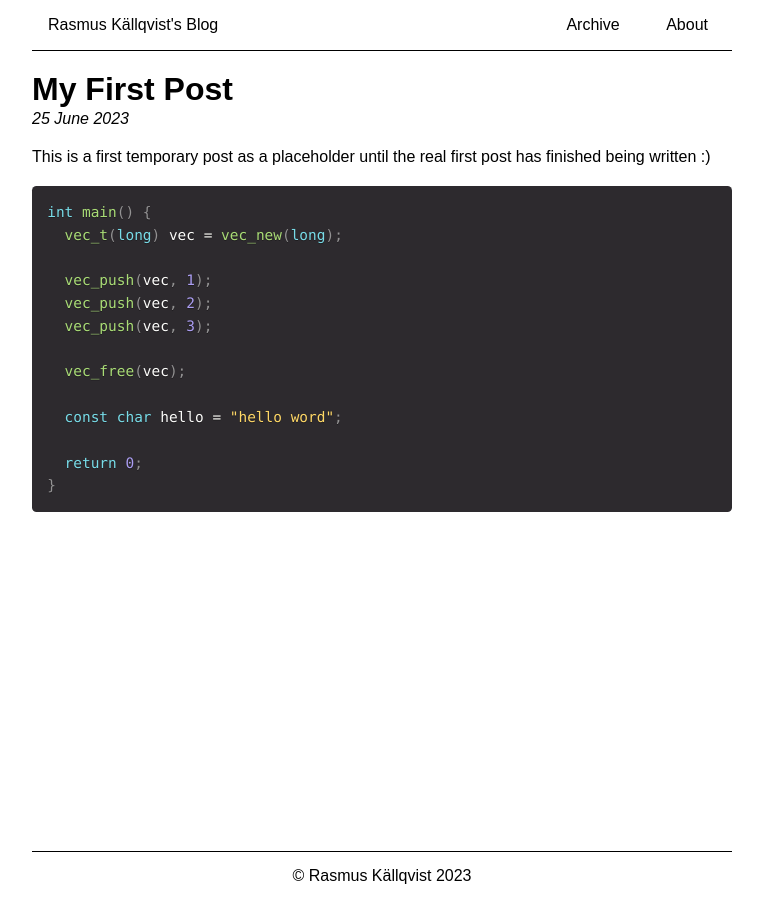
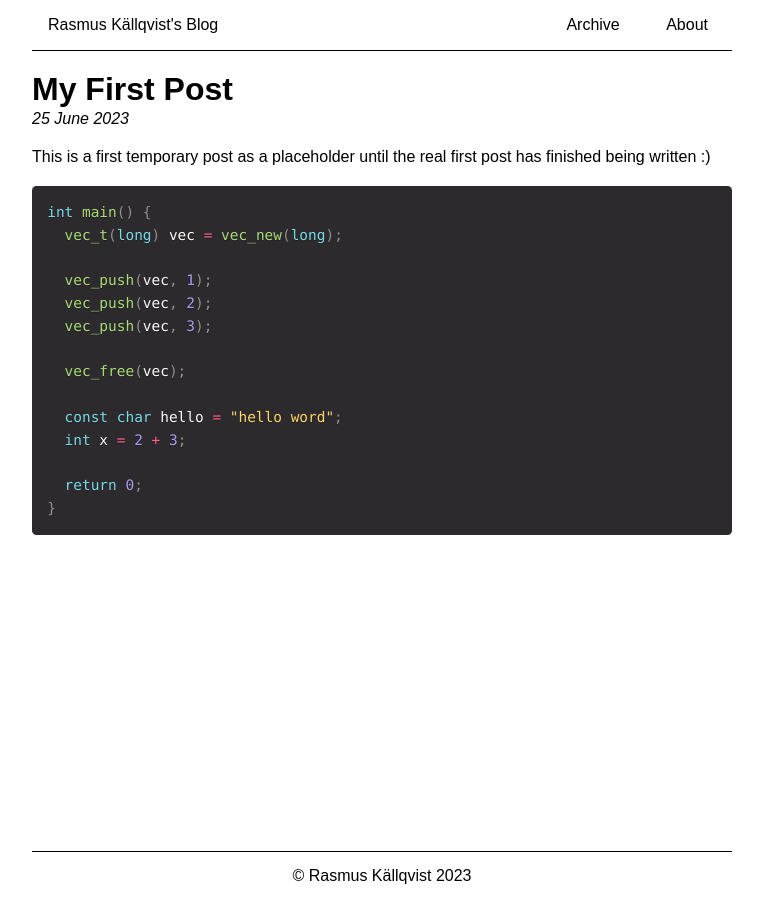
Before and after one commit to Warwolt/warwolt.github.io, a Jekyll site: the page built from _posts/2023-06-25-first-post.md, in a window 1280 px wide. Shown: the whole page, without its empty margins (258-1021 px from the left). Built offline with Jekyll 4.4.1, drawn with Linux system fonts in a browser that asks for light colours.

Commit message:
More color changes

```diff
--- a/_posts/2023-06-25-first-post.md
+++ b/_posts/2023-06-25-first-post.md
@@ -17,6 +17,7 @@
   vec_free(vec);
 
   const char hello = "hello word";
+  int x = 2 + 3;
 
   return 0;
 }
--- a/themes/prism.css
+++ b/themes/prism.css
@@ -83,7 +83,7 @@
 .token.operator,
 .token.url,
 .token.variable {
-    color: #f8f8f2
+    color: rgb(255, 97, 136)
 }
 
 .token.atrule,
```
